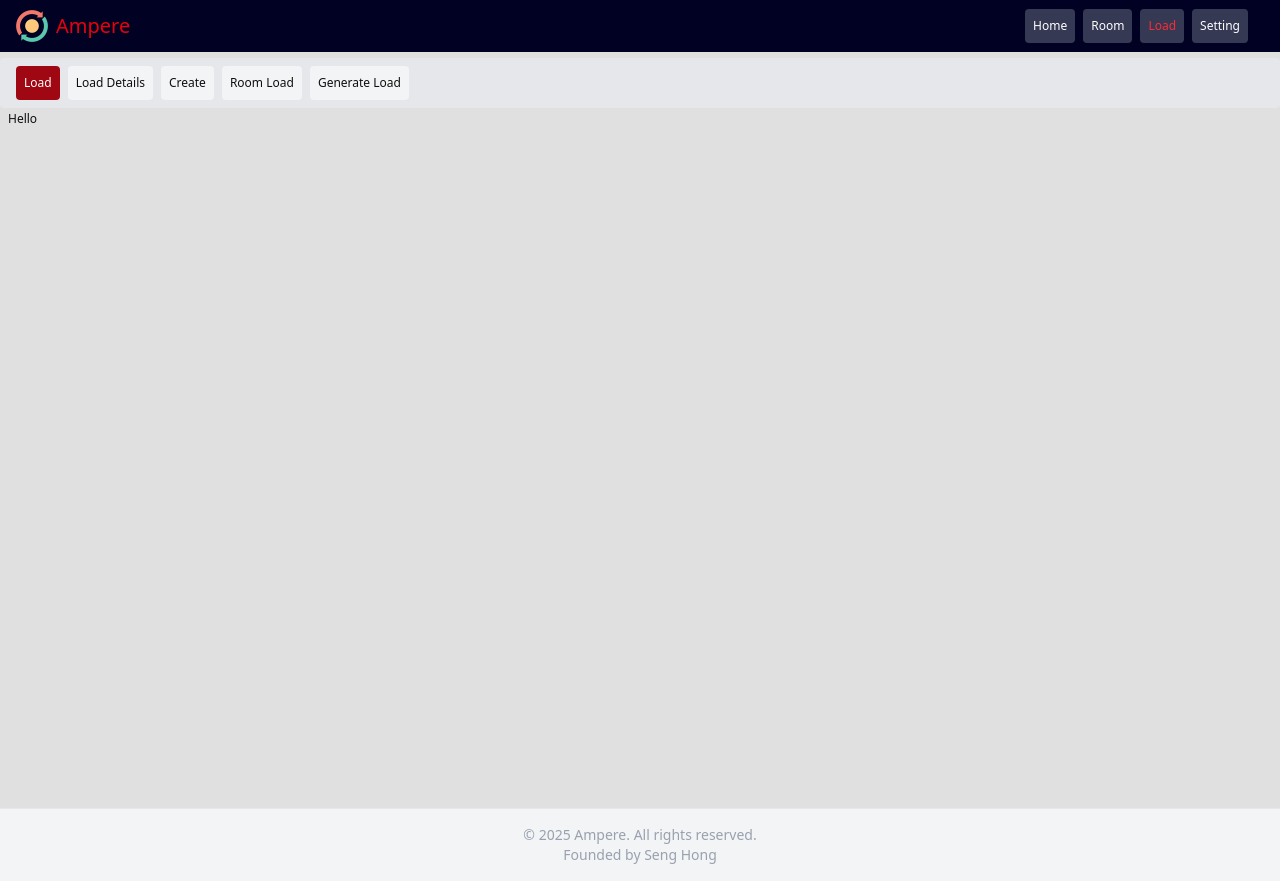
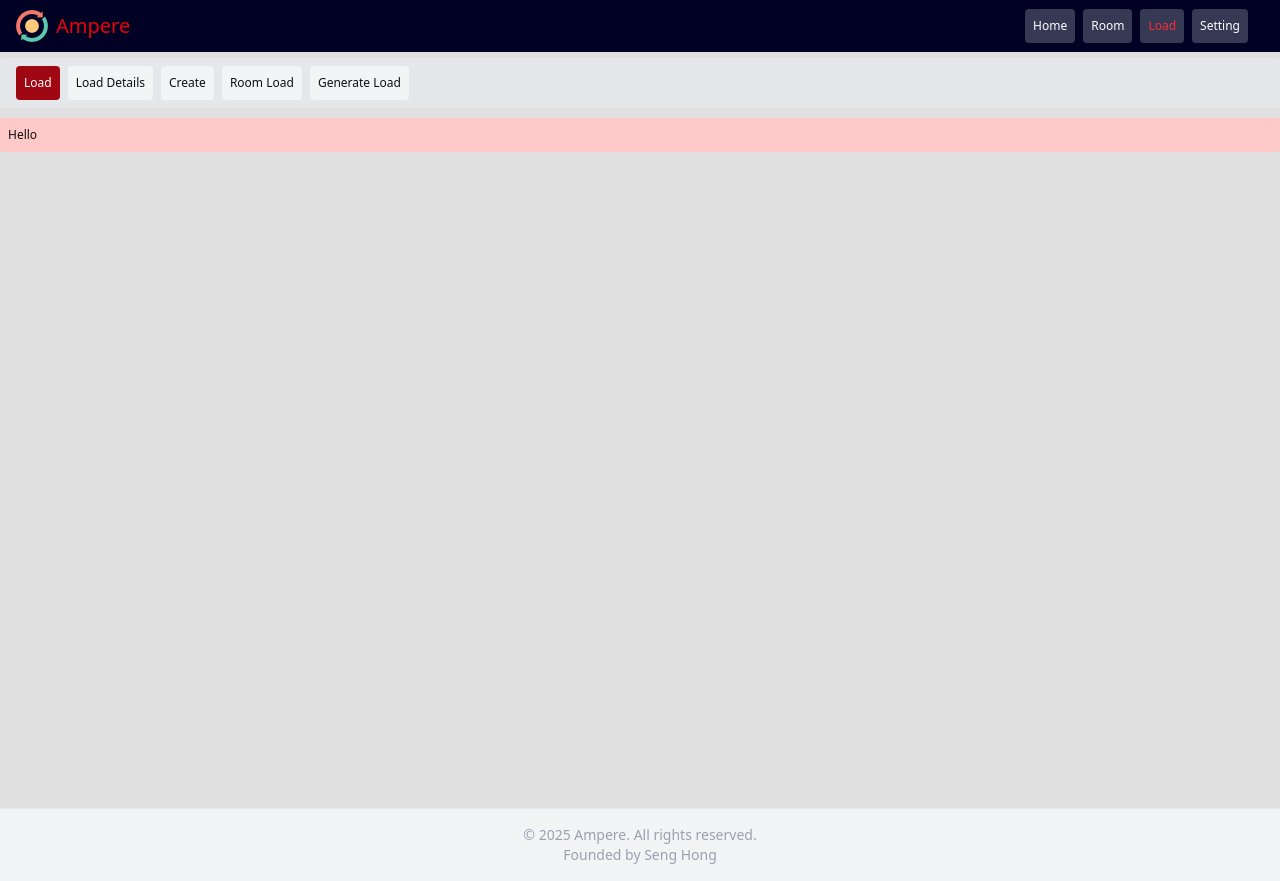
Before and after one commit to Senghong-2025/Ampere, a Nuxt app: page /load in a window 1280 px wide. Built offline with nearby package versions, Linux system fonts and the light colour scheme.

Commit message:
Correct reload details

```diff
--- a/app/layouts/auth.vue
+++ b/app/layouts/auth.vue
@@ -1,6 +1,6 @@
 <template>
-    <div class="w-full min-h-screen">
-        <slot />
-        <TheFooter />
-    </div>
+  <div class="min-h-screen w-full">
+      <slot />
+      <TheFooter />
+  </div>
 </template>
--- a/app/pages/auth/login.vue
+++ b/app/pages/auth/login.vue
@@ -1,5 +1,5 @@
 <template>
-    <div class="w-full min-h-screen flex flex-col justify-center items-center bg-gradient-to-b from-gray-400 to-blue-800">
+    <div class="w-full flex flex-col min-h-screen justify-center items-center bg-gradient-to-b from-gray-400 to-blue-800">
         <div class="bg-gray-300 w-[350px] rounded-sm p-4">
             <div class="text-xl font-bold text-center mb-2">Access as Admin Account</div>
             <div class="input-form">
--- a/app/pages/load.vue
+++ b/app/pages/load.vue
@@ -10,7 +10,7 @@
                 </NuxtLink>
             </div>
         </div>
-        <div class="px-2">
+        <div class="py-2">
             <NuxtPage />
         </div>
     </div>
--- a/app/pages/load/details.vue
+++ b/app/pages/load/details.vue
@@ -3,7 +3,7 @@
         <FormHeader title="Load Details" is-show-button>
             <template #button>
                 <div class="flex gap-1">
-                    <TheButton1 type="primary" :loading="isLoading" name="Reload" @click="handleChange()" />
+                    <TheButton1 type="primary" :loading="isLoading" name="Reload" @click="getGeneratedLoadByMonth()" />
                     <TheButton1 type="primary" name="Export" :disabled="isLoading" @click="handleExport()" />
                     <TheButton1 type="primary" name="Share" :disabled="isLoading" @click="handleShare()" />
                 </div>
@@ -115,5 +115,6 @@ const {
     onConfirmDelete,
     isShowConfirm,
     totalAmountForPaid,
+    getGeneratedLoadByMonth,
 } = useLoadDetails();
 </script>
--- a/app/pages/load/index.vue
+++ b/app/pages/load/index.vue
@@ -1,6 +1,8 @@
 <template>
   <div class="">
-    <span>Hello</span>
+    <div class="bg-red-200 p-2 rounded-sm">
+      <span>Hello</span>
+    </div>
   </div>
 </template>
 
```
